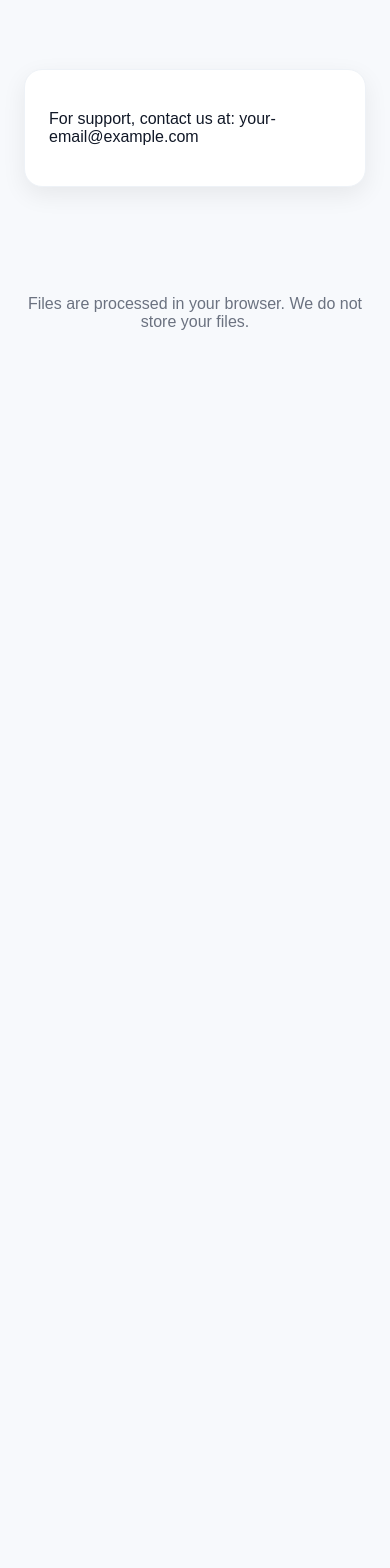
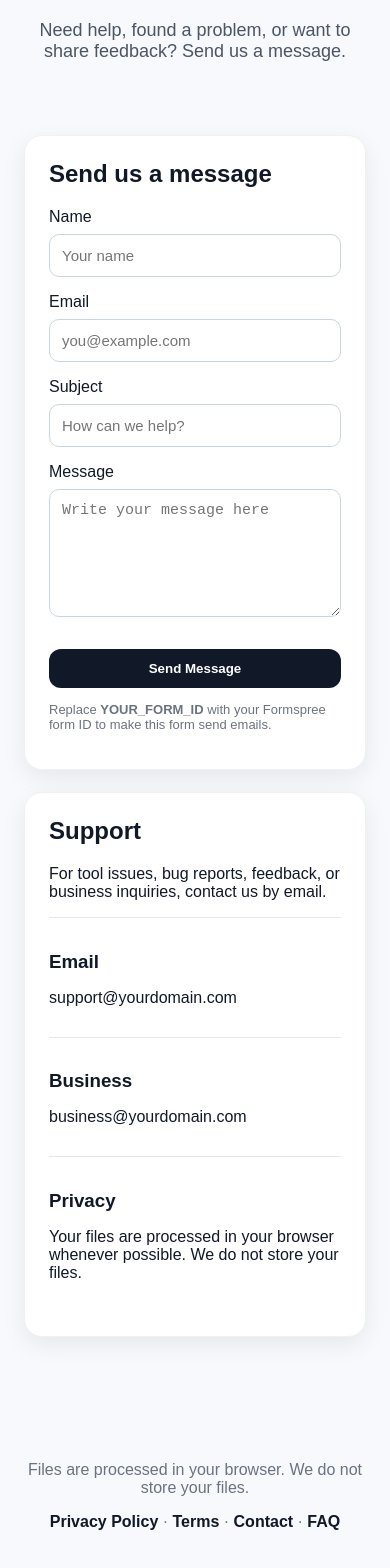
Before and after one commit to crelgios/Ali_Web_Tools, a Next.js app: page /contact in a window 390 px wide. Shown: the part 254-1822 px from the top of the page. Before the commit the page ends 844 px from the top, so only its background shows below. Built offline with nearby package versions, Linux system fonts and the light colour scheme.

Commit message:
faq page and contact us page added

```diff
--- a/app/contact/page.js
+++ b/app/contact/page.js
@@ -1,5 +1,68 @@
 import SiteShell from "../../components/SiteShell";
-export const metadata = { title: "Contact Us | PDF Tools", description: "Contact Us for PDF Tools website." };
-export default function Page(){
-  return <SiteShell lang="en"><main className="container"><section className="hero"><h1>Contact Us</h1></section><div className="card"><p>For support, contact us at: your-email@example.com</p></div></main></SiteShell>;
+
+export const metadata = {
+  title: "Contact Us | PDF Tools",
+  description: "Contact PDF Tools for support, feedback, business inquiries, or help with online PDF tools."
+};
+
+export default function Page() {
+  return (
+    <SiteShell lang="en">
+      <main className="container">
+        <section className="hero">
+          <h1>Contact Us</h1>
+          <p>Need help, found a problem, or want to share feedback? Send us a message.</p>
+        </section>
+
+        <section className="contact-grid">
+          <div className="card">
+            <h2>Send us a message</h2>
+
+            <form
+              action="https://formspree.io/f/YOUR_FORM_ID"
+              method="POST"
+            >
+              <label htmlFor="name">Name</label>
+              <input id="name" name="name" type="text" required className="input" placeholder="Your name" />
+
+              <label htmlFor="email">Email</label>
+              <input id="email" name="email" type="email" required className="input" placeholder="you@example.com" />
+
+              <label htmlFor="subject">Subject</label>
+              <input id="subject" name="subject" type="text" required className="input" placeholder="How can we help?" />
+
+              <label htmlFor="message">Message</label>
+              <textarea id="message" name="message" required rows="6" className="input" placeholder="Write your message here"></textarea>
+
+              <button className="btn contact-btn" type="submit">Send Message</button>
+            </form>
+
+            <p className="small-note">
+              Replace <b>YOUR_FORM_ID</b> with your Formspree form ID to make this form send emails.
+            </p>
+          </div>
+
+          <aside className="card">
+            <h2>Support</h2>
+            <p>For tool issues, bug reports, feedback, or business inquiries, contact us by email.</p>
+
+            <div className="contact-box">
+              <h3>Email</h3>
+              <p>support@yourdomain.com</p>
+            </div>
+
+            <div className="contact-box">
+              <h3>Business</h3>
+              <p>business@yourdomain.com</p>
+            </div>
+
+            <div className="contact-box">
+              <h3>Privacy</h3>
+              <p>Your files are processed in your browser whenever possible. We do not store your files.</p>
+            </div>
+          </aside>
+        </section>
+      </main>
+    </SiteShell>
+  );
 }
--- a/app/globals.css
+++ b/app/globals.css
@@ -41,3 +41,59 @@
 .dropzone p {
   margin: 6px 0;
 }
+
+.input {
+  width: 100%;
+  padding: 12px;
+  margin: 8px 0 16px;
+  border-radius: 10px;
+  border: 1px solid #cbd5e1;
+  font-size: 15px;
+  background: #fff;
+}
+
+.contact-grid {
+  display: grid;
+  grid-template-columns: 1.4fr .9fr;
+  gap: 22px;
+  align-items: start;
+}
+
+.contact-btn {
+  width: 100%;
+}
+
+.small-note {
+  font-size: 13px;
+  color: #6b7280;
+  margin-top: 14px;
+}
+
+.contact-box {
+  padding: 14px 0;
+  border-top: 1px solid #e5e7eb;
+}
+
+.contact-box h3 {
+  margin-bottom: 6px;
+}
+
+.faq-list {
+  display: grid;
+  gap: 18px;
+}
+
+.faq-card h2 {
+  font-size: 20px;
+}
+
+.footer-links a {
+  color: #111827;
+  font-weight: 700;
+}
+
+@media (max-width: 750px) {
+  .contact-grid {
+    grid-template-columns: 1fr;
+  }
+}
--- a/app/sitemap.js
+++ b/app/sitemap.js
@@ -92,7 +92,8 @@ export default function sitemap() {
   "/ms/merge-pdf",
   "/privacy-policy",
   "/terms",
-  "/contact"
+  "/contact",
+  "/faq"
 ];
   return routes.map((route) => ({ url: baseUrl + route, lastModified: new Date() }));
 }
--- a/components/SiteShell.js
+++ b/components/SiteShell.js
@@ -19,7 +19,20 @@ export default function SiteShell({ lang = "en", children }) {
         </div>
       </div>
       {children}
-      <div className="footer">{t.footer}</div>
+
+      <div className="footer">
+        <p>{t.footer}</p>
+        <p className="footer-links">
+          <a href="/privacy-policy">Privacy Policy</a>
+          <span> · </span>
+          <a href="/terms">Terms</a>
+          <span> · </span>
+          <a href="/contact">Contact</a>
+          <span> · </span>
+          <a href="/faq">FAQ</a>
+        </p>
+      </div>
+
     </div>
   );
 }
```
Also changed, not shown: app/faq/page.js (added, +51 -0 lines), 1 other file (tests, documents, lock files or other folders).
